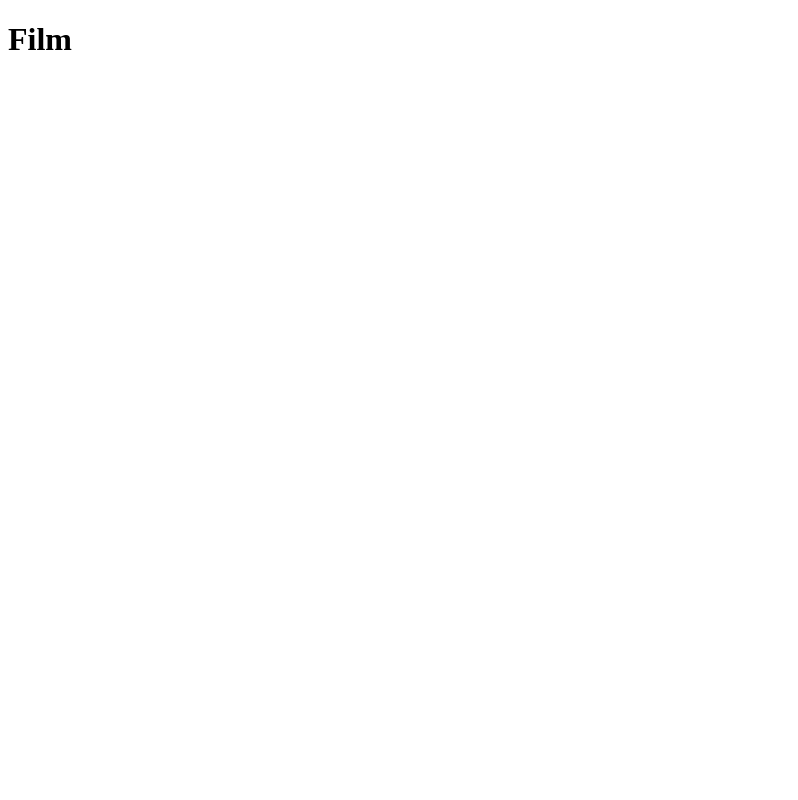
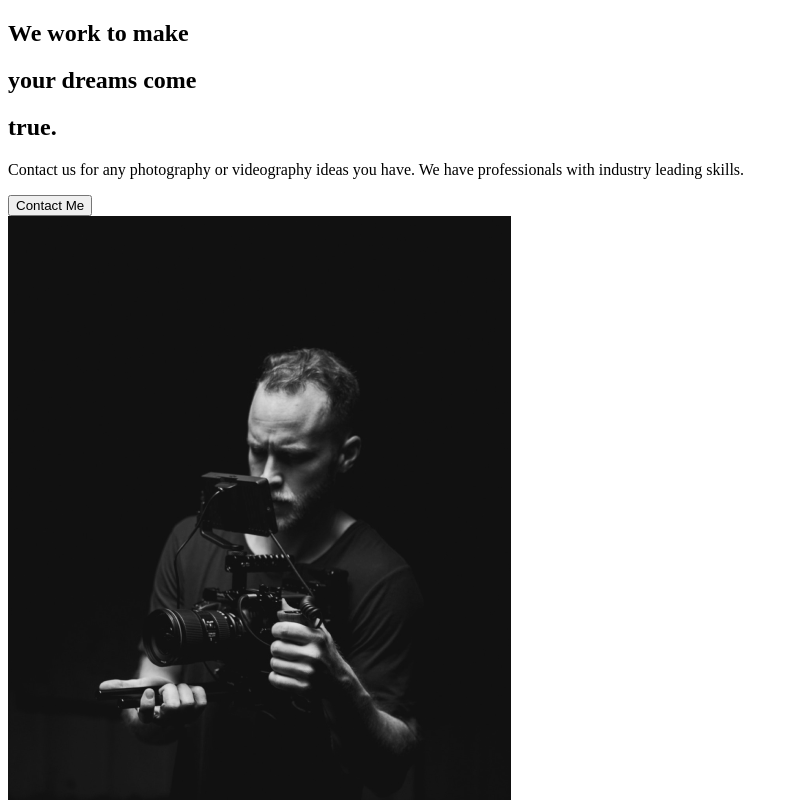
Before and after one commit to AndrewTattersall/react-portfolio, a React (Create React App) app: page / in a window 1280 px wide. Shown: the top 800 px of the page, without its empty margins (0-798 px from the left). Built offline with nearby package versions, Linux system fonts and the light colour scheme.

Commit message:
2nd commit

```diff
--- a/src/App.js
+++ b/src/App.js
@@ -1,7 +1,10 @@
+//import pages
+import AboutUs from "./pages/AboutUs";
+
 function App() {
   return (
     <div className="App">
-      <h1>Film</h1>
+      <AboutUs />
     </div>
   );
 }
--- /dev/null
+++ b/src/components/AboutSection.js
@@ -0,0 +1,34 @@
+import React from "react";
+import home1 from "../img/home1.png";
+
+const AboutSection = () => {
+  return (
+    <div>
+      <div className="description">
+        <div className="title">
+          <div className="hide">
+            <h2>We work to make </h2>
+          </div>
+          <div className="hide">
+            <h2>
+              your <span>dreams</span> come
+            </h2>
+          </div>
+          <div className="hide">
+            <h2>true.</h2>
+          </div>
+        </div>
+        <p>
+          Contact us for any photography or videography ideas you have. We have
+          professionals with industry leading skills.
+        </p>
+        <button>Contact Me</button>
+      </div>
+      <div className="image">
+        <img src={home1} alt="my picture" />
+      </div>
+    </div>
+  );
+};
+
+export default AboutSection;
--- /dev/null
+++ b/src/pages/AboutUs.js
@@ -0,0 +1,9 @@
+import React from "react";
+// Page component
+import AboutSection from "../components/AboutSection";
+
+const AboutUs = () => {
+  return <AboutSection />;
+};
+
+export default AboutUs;
```
